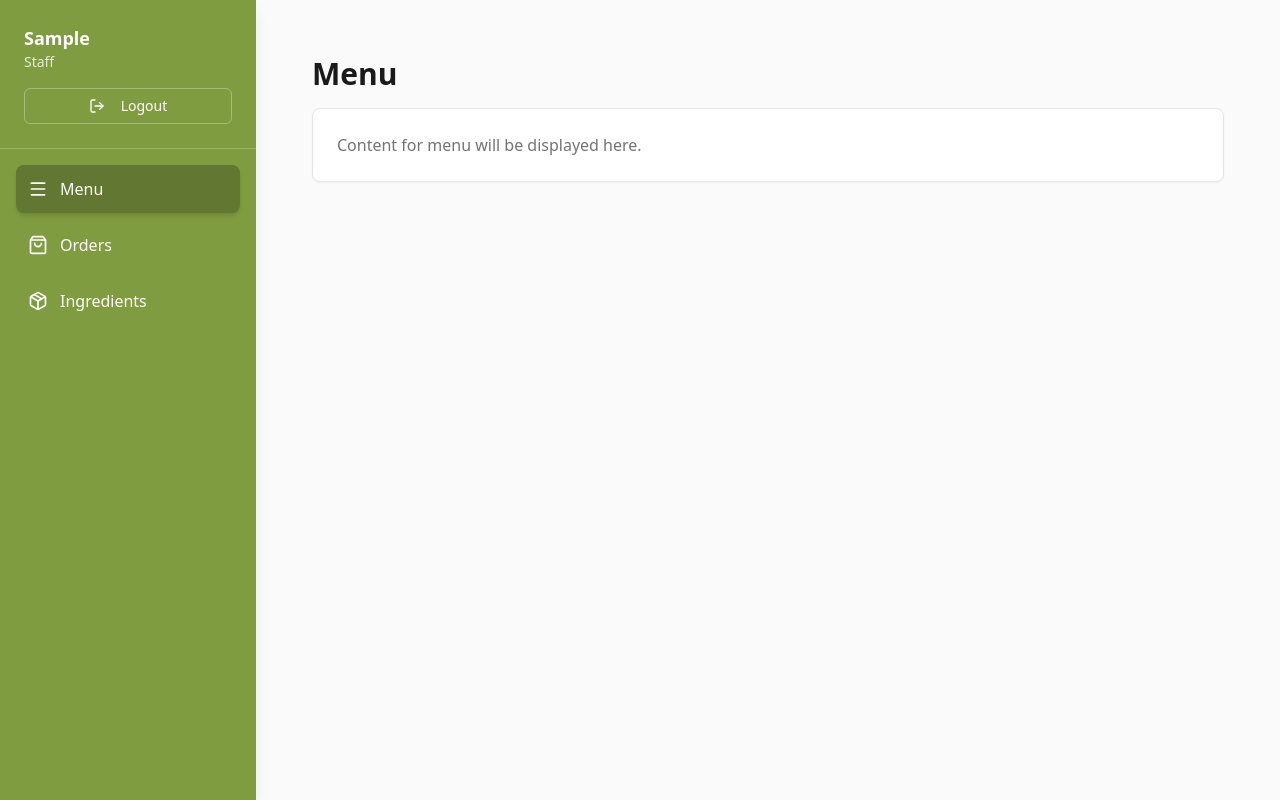
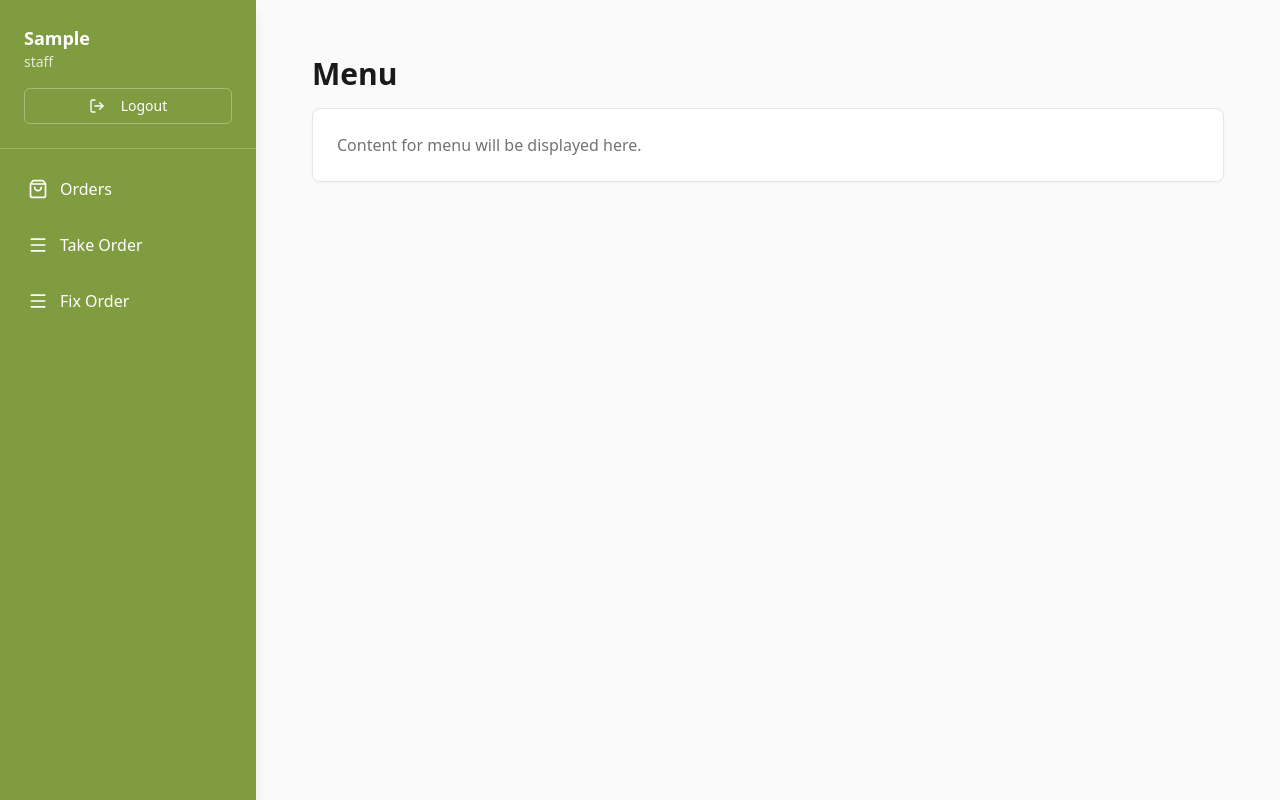
Before and after one commit to Resare-1/Cake_Shop, a React (Create React App) app in the folder frontend/: page / in a window 1280 px wide. Both pictures are taken after typing "Sample", "Sample123" into the empty fields and a click on the button "Login". Built offline with nearby package versions, Linux system fonts and the light colour scheme; the HTML template or start-up script is replaced by a standard one.

Commit message:
role-based Task bar

```diff
--- a/frontend/src/App.jsx
+++ b/frontend/src/App.jsx
@@ -15,8 +15,15 @@ export default function App() {
     setUser(u);
 }} />;
   const handleLogout = () => {
-    console.log('Logout clicked');
-  };
+  // Remove user info and token from localStorage
+  localStorage.removeItem('user');
+  localStorage.removeItem('token');
+
+  // Reset user state so the login component appears
+  setUser(null);
+
+  console.log('Logged out successfully');
+};
 
   return (
     <div className="flex h-screen">
--- a/frontend/src/components/Login.jsx
+++ b/frontend/src/components/Login.jsx
@@ -10,9 +10,18 @@ const Login = ({ onLogin }) => {
     e.preventDefault();
     // Simple demo login - replace with real auth later
     if (username && password) {
+      let role = 'staff';
+      const usernameLower = username.toLowerCase();
+
+      if (usernameLower.includes('manager')) {
+        role = 'manager';
+      } else if (usernameLower.includes('admin')) {
+        role = 'admin';
+      }
+
       onLogin({
         username: username,
-        role: username.toLowerCase().includes('manager') ? 'Manager' : 'Staff'
+        role: role
       });
     }
   };
@@ -57,7 +66,7 @@ const Login = ({ onLogin }) => {
         </form>
 
         <p className="text-xs text-muted-foreground mt-4 text-center">
-          Tip: Use "manager" in username for Manager role
+          Tip: Use "manager", "admin", or "staff" in username for roles
         </p>
       </div>
     </div>
--- a/frontend/src/components/TaskBar.jsx
+++ b/frontend/src/components/TaskBar.jsx
@@ -1,12 +1,42 @@
 import { LogOut, Menu as MenuIcon, ShoppingBag, Package } from 'lucide-react';
-import { Button } from './ui/button';
+import { Button } from '../components/ui/button';
 
 const TaskBar = ({ active, setActive, user, onLogout }) => {
-  const items = [
-    { key: 'menu', label: 'Menu', icon: MenuIcon },
-    { key: 'orders', label: 'Orders', icon: ShoppingBag },
-    { key: 'ingredients', label: 'Ingredients', icon: Package },
-  ];
+  // Define menu items based on role
+  const getMenuItems = () => {
+    const role = user.role.toLowerCase();
+
+    if (role === 'staff') {
+      return [
+        { key: 'orders', label: 'Orders', icon: ShoppingBag },
+        { key: 'take-order', label: 'Take Order', icon: MenuIcon },
+        { key: 'fix-order', label: 'Fix Order', icon: MenuIcon}
+      ];
+    }
+
+    if (role === 'admin') {
+      return [
+        { key: 'orders', label: 'Orders', icon: ShoppingBag },
+        { key: 'send-order', label: 'Send Order to Kitchen', icon: ShoppingBag }
+      ];
+    }
+
+    if (role === 'manager') {
+      return [
+        { key: 'menu', label: 'Menu', icon: MenuIcon },
+        { key: 'orders', label: 'Orders', icon: ShoppingBag },
+        { key: 'ingredients', label: 'Ingredients Management', icon: Package },
+        { key: 'confirm-order', label: 'Confirm Order', icon: ShoppingBag },
+        { key: 'add-menu', label: 'Add New Menu', icon: ShoppingBag },
+        { key: 'disable-menu', label: 'Disable Menu', icon: ShoppingBag },
+        { key: 'add-ingredients', label: 'Add New Ingredient', icon: ShoppingBag },
+      ];
+    }
+
+    return [];
+  };
+
+  const items = getMenuItems();
 
   return (
     <aside className="fixed left-0 top-0 h-screen w-64 bg-sidebar-bg text-sidebar-text flex flex-col shadow-lg">
@@ -49,7 +79,7 @@ const TaskBar = ({ active, setActive, user, onLogout }) => {
       </nav>
 
       {/* Manager Export Button */}
-      {user.role === 'Manager' && (
+      {user.role.toLowerCase() === 'manager' && (
         <div className="p-4 border-t border-sidebar-text/20">
           <Button
             onClick={() => window.open('http://localhost:3001/api/report/finance', '_blank')}
```
